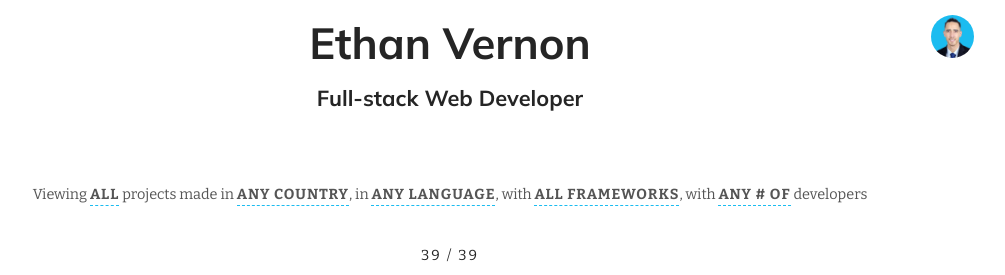
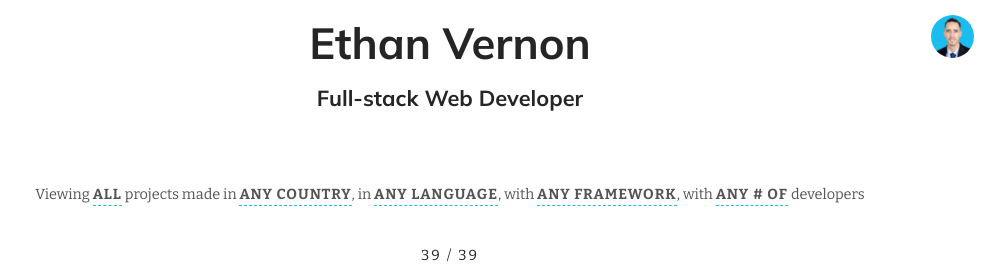
Before and after one commit to ethanvernon/portfolio3, a Vue app: page /#/ in a window 1280 px wide. Shown: the top 275 px of the page, without its empty margins (190-1195 px from the left). Built offline with nearby package versions, Linux system fonts and the light colour scheme; no server answers.

Commit message:
connects framework filters to store

```diff
--- a/src/components/FrameworkFilter.vue
+++ b/src/components/FrameworkFilter.vue
@@ -2,29 +2,29 @@
   <div class="flex-center color-gray">
     <div
       class="margin-1 cursor-pointer weight-600"
-      :class="active=='all' ? 'underline' : 'no-underline'"
-      @click="changeActive('all')"
+      :class="frameworkFilter=='any framework' ? 'underline' : 'no-underline'"
+      @click="setFilter({filterType: 'framework', filterValue:'any framework'})"
     >
-      <p>ALL</p>
+      <p>ANY FRAMEWORK</p>
     </div>
     <div
       class="margin-1 cursor-pointer weight-600"
-      :class="active=='vue'  ? 'underline' : 'no-underline'"
-      @click="changeActive('vue')"
+      :class="frameworkFilter=='vue'  ? 'underline' : 'no-underline'"
+      @click="setFilter({filterType: 'framework', filterValue:'vue.js'})"
     >
       <p>VUE.JS</p>
     </div>
     <div
       class="margin-1 cursor-pointer weight-600"
-      :class="active=='react'  ? 'underline' : 'no-underline'"
-      @click="changeActive('react')"
+      :class="frameworkFilter=='react'  ? 'underline' : 'no-underline'"
+      @click="setFilter({filterType: 'framework', filterValue:'react'})"
     >
       <p>REACT</p>
     </div>
     <div
       class="margin-1 cursor-pointer weight-600"
-      :class="active=='jquery'  ? 'underline' : 'no-underline'"
-      @click="changeActive('jquery')"
+      :class="frameworkFilter=='jquery'  ? 'underline' : 'no-underline'"
+      @click="setFilter({filterType: 'framework', filterValue:'jquery'})"
     >
       <p>JQUERY</p>
     </div>
@@ -32,19 +32,19 @@
 </template>
 
 <script>
+import { mapActions } from "vuex";
+
 export default {
   name: "FrameworkFilter",
   components: {},
   props: {},
-  data() {
-    return {
-      active: "all",
-    };
+  computed: {
+    frameworkFilter() {
+      return this.$store.state.frameworkFilter;
+    },
   },
   methods: {
-    changeActive(filter) {
-      this.active = filter;
-    },
+    ...mapActions(["setFilter"]),
   },
 };
 </script>
--- a/src/components/RowFilters.vue
+++ b/src/components/RowFilters.vue
@@ -18,7 +18,7 @@
       <span
         class="underline ls-1 uppercase bold"
         @click="setActiveFilter('framework')"
-      >ALL FRAMEWORKS</span>, with
+      >{{frameworkFilter}}</span>, with
       <span
         class="underline ls-1 uppercase bold"
         @click="setActiveFilter('team size')"
@@ -43,6 +43,9 @@ export default {
     },
     languageFilter() {
       return this.$store.state.languageFilter;
+    },
+    frameworkFilter() {
+      return this.$store.state.frameworkFilter;
     },
   },
   methods: {
--- a/src/store/index.js
+++ b/src/store/index.js
@@ -8,13 +8,16 @@ export default new Vuex.Store({
     activeFilter: null,
     projectFilter: 'all',
     countryFilter: 'any country',
-    languageFilter: 'any language'
+    languageFilter: 'any language',
+    frameworkFilter: 'any framework'
+
   },
   mutations: {
     setActiveFilter: (state, filter) => (state.activeFilter = filter),
     setProjectFilter: (state, val) => (state.projectFilter = val),
     setCountryFilter: (state, val) => (state.countryFilter = val),
     setLanguageFilter: (state, val) => (state.languageFilter = val),
+    setFrameworkFilter: (state, val) => (state.frameworkFilter = val),
   },
   actions: {
     setActiveFilter({ commit }, data) {
@@ -33,6 +36,9 @@ export default new Vuex.Store({
         case 'language':
           commit('setLanguageFilter', data.filterValue)
           break;
+        case 'framework':
+          commit('setFrameworkFilter', data.filterValue)
+          break;
         default:
           return
       }
```
